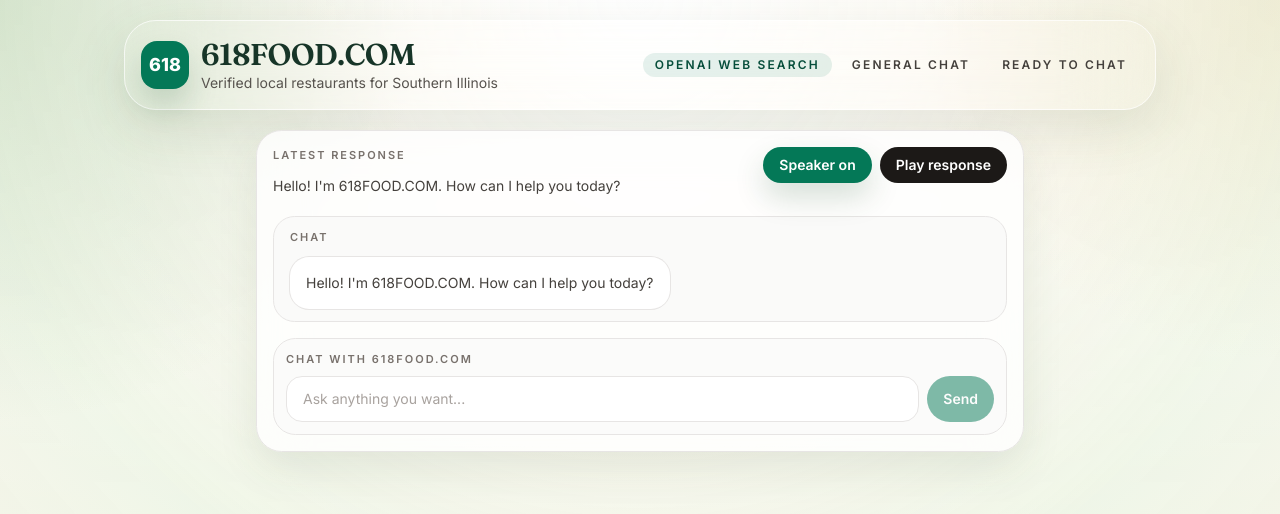
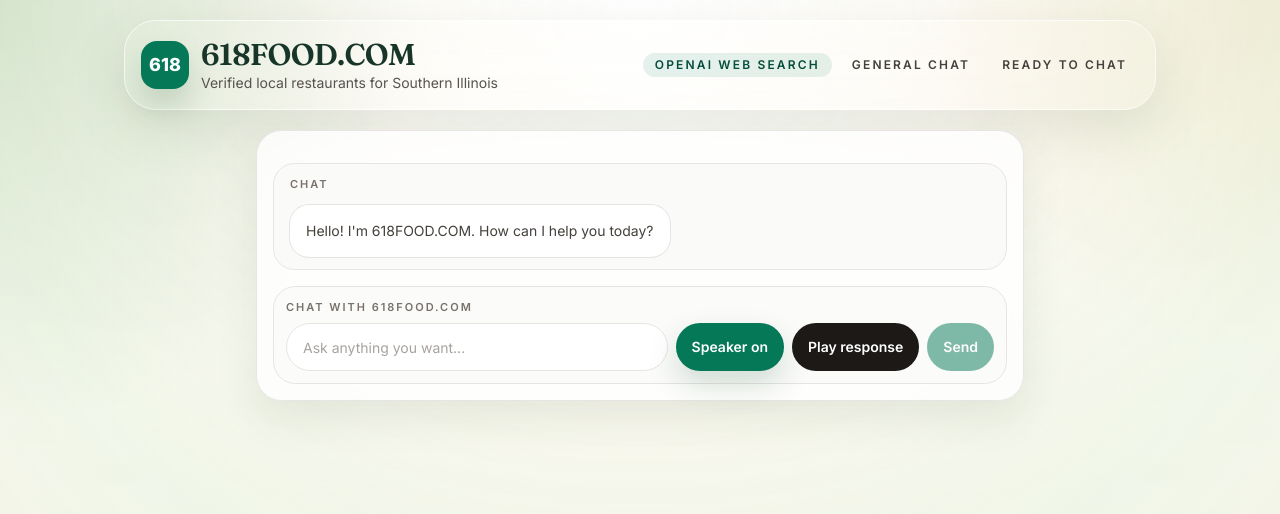
Before and after one commit to johnswaffles/my-backend-api, a React (Vite) app: page / in a window 1280 px wide. Shown: the top 514 px of the page. Built offline with nearby package versions, Linux system fonts and the light colour scheme.

Commit message:
Move 618FOOD chat controls into footer

```diff
--- a/src/features/local-eats/components/AudioStrip.tsx
+++ b/src/features/local-eats/components/AudioStrip.tsx
@@ -36,39 +36,6 @@ export function AudioStrip({
 
   return (
     <section className="rounded-[1.6rem] border border-stone-200 bg-white/80 p-4 shadow-[0_16px_40px_rgba(62,84,50,0.1)] backdrop-blur-xl">
-      <div className="flex flex-col gap-3 sm:flex-row sm:items-start sm:justify-between">
-        <div className="min-w-0">
-          <div className="text-[11px] font-semibold uppercase tracking-[0.18em] text-stone-500">
-            Latest response
-          </div>
-          <p className="mt-2 max-w-3xl text-sm leading-7 text-stone-700">
-            {summary || 'Ask anything and 618FOOD.COM will answer here.'}
-          </p>
-        </div>
-
-        <div className="flex flex-wrap items-center gap-2">
-          <button
-            type="button"
-            onClick={onToggleSpeaker}
-            className={`rounded-full px-4 py-2 text-sm font-semibold transition ${
-              speakerEnabled
-                ? 'bg-emerald-700 text-white shadow-[0_14px_30px_rgba(22,83,44,0.18)]'
-                : 'bg-stone-100 text-stone-700'
-            }`}
-          >
-            {speakerEnabled ? 'Speaker on' : 'Speaker off'}
-          </button>
-          <button
-            type="button"
-            onClick={onPlay}
-            disabled={!summary || isLoading}
-            className="rounded-full bg-stone-900 px-4 py-2 text-sm font-semibold text-white transition hover:bg-stone-800 disabled:cursor-not-allowed disabled:opacity-50"
-          >
-            {isPlaying ? 'Playing...' : 'Play response'}
-          </button>
-        </div>
-      </div>
-
       <div className="mt-4 rounded-[1.35rem] border border-stone-200 bg-stone-50/90 px-4 py-3">
         <div className="text-[11px] font-semibold uppercase tracking-[0.18em] text-stone-500">
           Chat
@@ -126,17 +93,36 @@ export function AudioStrip({
         <div className="text-[11px] font-semibold uppercase tracking-[0.18em] text-stone-500">
           Chat with 618FOOD.COM
         </div>
-        <div className="mt-2 flex flex-col gap-2 sm:flex-row">
+        <div className="mt-2 grid gap-2 sm:grid-cols-[minmax(0,1fr)_auto_auto_auto]">
           <input
             value={followUpText}
             onChange={(event) => setFollowUpText(event.target.value)}
             placeholder="Ask anything you want..."
-            className="min-w-0 flex-1 rounded-2xl border border-stone-200 bg-white px-4 py-3 text-sm text-stone-900 outline-none transition placeholder:text-stone-400 focus:border-emerald-500 focus:ring-4 focus:ring-emerald-500/10"
+            className="min-w-0 h-12 rounded-full border border-stone-200 bg-white px-4 py-3 text-sm text-stone-900 outline-none transition placeholder:text-stone-400 focus:border-emerald-500 focus:ring-4 focus:ring-emerald-500/10"
           />
+          <button
+            type="button"
+            onClick={onToggleSpeaker}
+            className={`h-12 rounded-full px-4 text-sm font-semibold transition ${
+              speakerEnabled
+                ? 'bg-emerald-700 text-white shadow-[0_14px_30px_rgba(22,83,44,0.18)]'
+                : 'bg-stone-100 text-stone-700'
+            }`}
+          >
+            {speakerEnabled ? 'Speaker on' : 'Speaker off'}
+          </button>
+          <button
+            type="button"
+            onClick={onPlay}
+            disabled={!summary || isLoading}
+            className="h-12 rounded-full bg-stone-900 px-4 text-sm font-semibold text-white transition hover:bg-stone-800 disabled:cursor-not-allowed disabled:opacity-50"
+          >
+            {isPlaying ? 'Playing...' : 'Play response'}
+          </button>
           <button
             type="submit"
             disabled={!followUpText.trim() || isLoading || assistantLoading}
-            className="rounded-full bg-emerald-700 px-4 py-3 text-sm font-semibold text-white transition hover:bg-emerald-800 disabled:cursor-not-allowed disabled:opacity-50"
+            className="h-12 rounded-full bg-emerald-700 px-4 text-sm font-semibold text-white transition hover:bg-emerald-800 disabled:cursor-not-allowed disabled:opacity-50"
           >
             {assistantLoading ? 'Thinking...' : 'Send'}
           </button>
```
